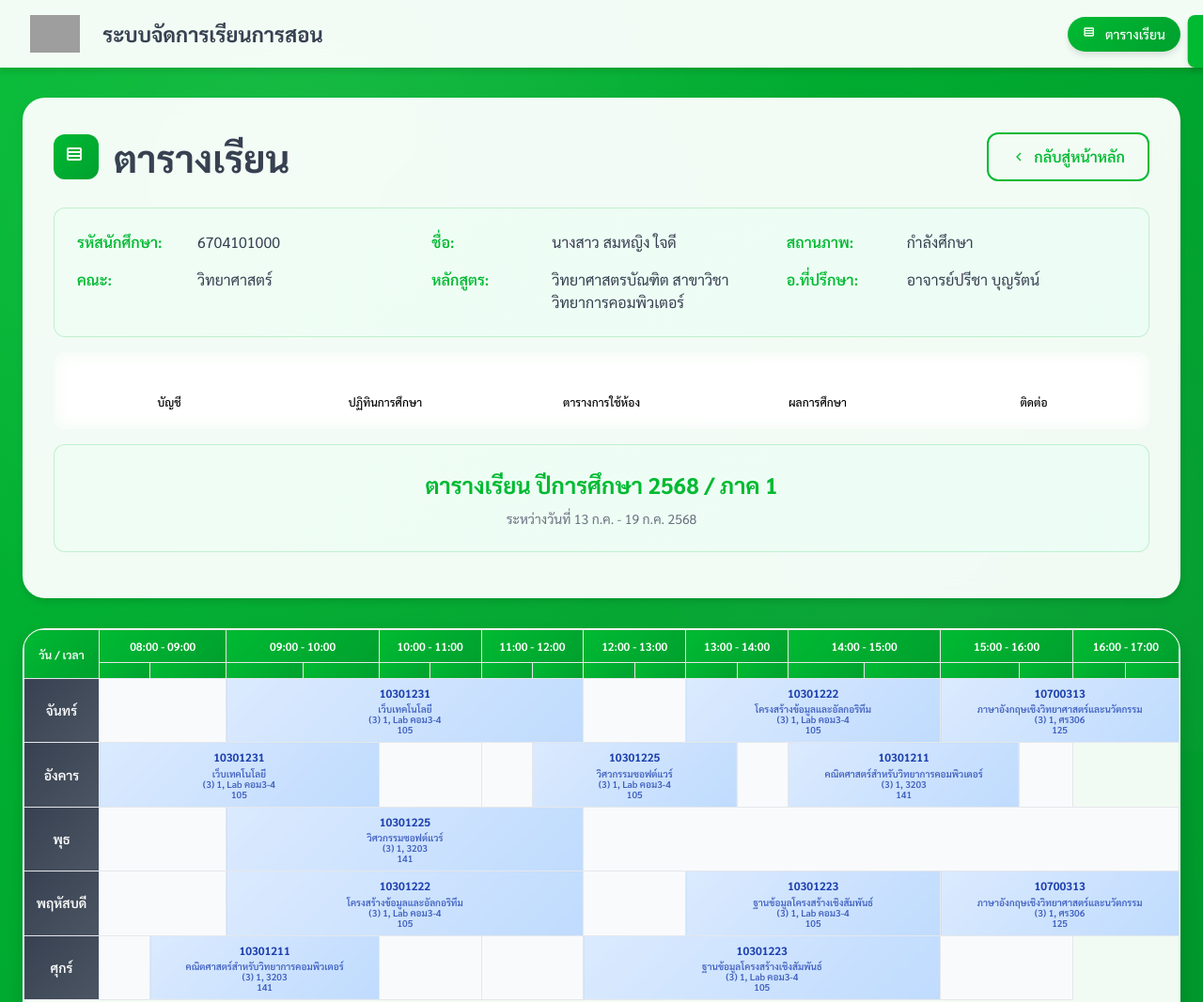
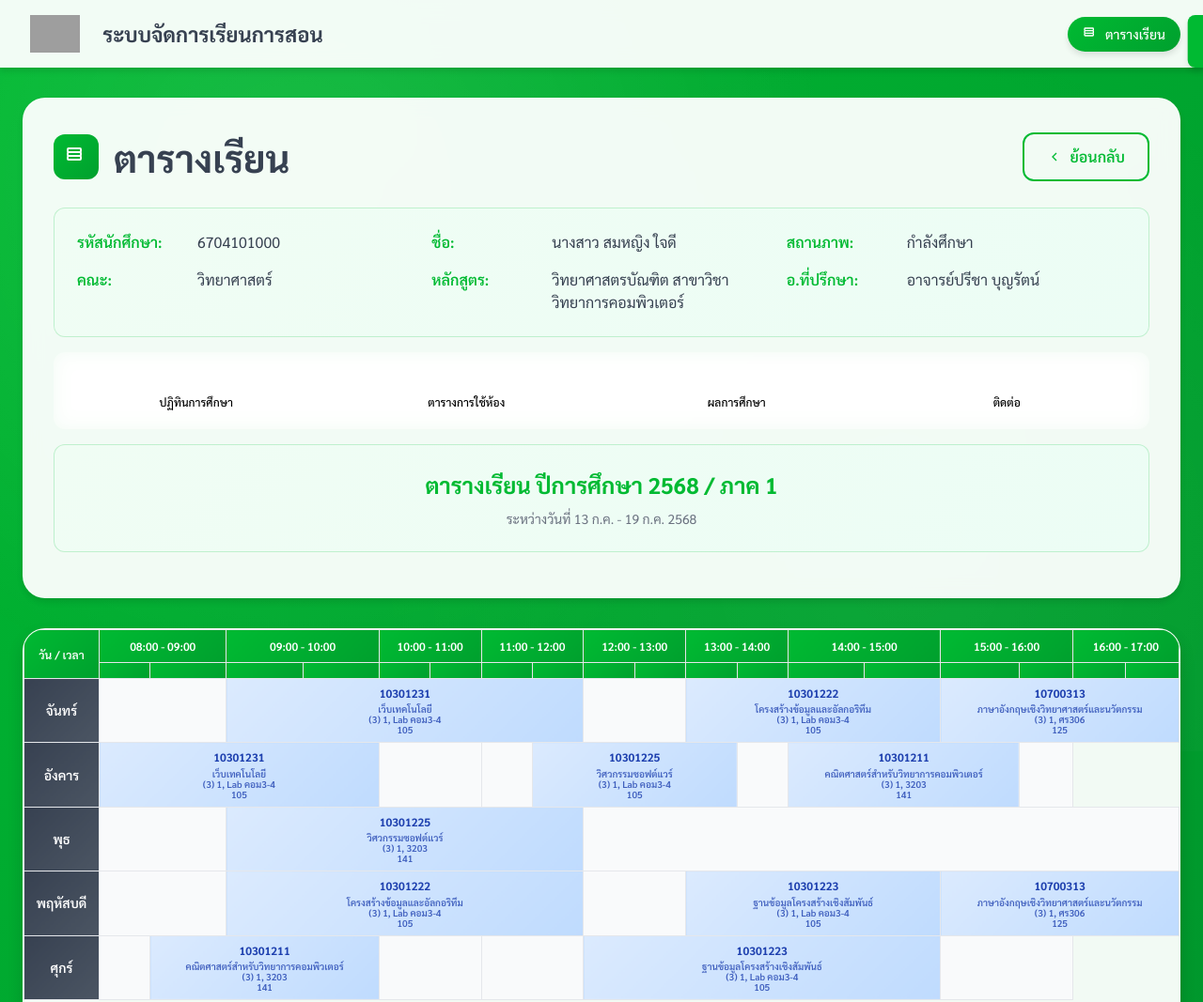
Before and after one commit to Thanathorn1/Project_design_web, a website: page student_schedule.html in a window 1280 px wide. Shown: the top 1067 px of the page at 94% size. Drawn offline with nearby package versions, Linux system fonts and the light colour scheme; grey boxes are pictures that could not be loaded.

Commit message:
Edit link to page 1

```diff
--- a/student_schedule.html
+++ b/student_schedule.html
@@ -672,11 +672,11 @@
                         </div>
                         ตารางเรียน
                     </h1>
-                    <a href="index.html" class="back-button">
+                    <a href="student_dashboard.html" class="back-button">
                         <svg class="back-icon" viewBox="0 0 24 24" fill="none" stroke="currentColor" stroke-width="2">
                             <polyline points="15,18 9,12 15,6"></polyline>
                         </svg>
-                        กลับสู่หน้าหลัก
+                        ย้อนกลับ
                     </a>
                 </div>
 
@@ -712,12 +712,6 @@
 
                 <!-- Navigation Tabs -->
                 <div class="nav-tabs">
-                    <a href="dashboard.html" class="nav-tab">
-                        <svg viewBox="0 0 24 24" fill="currentColor">
-                            <path fill-rule="evenodd" d="M10 9a3 3 0 100-6 3 3 0 000 6zm-7 9a7 7 0 1114 0H3z" clip-rule="evenodd"></path>
-                        </svg>
-                        <span style="color: black;">บัญชี</span>
-                    </a>
                     <a href="calendar_schedule.html" class="nav-tab" onclick="showToast('เปิดหน้าปฏิทินการศึกษา')">
                         <svg viewBox="0 0 24 24" fill="currentColor">
                             <path fill-rule="evenodd" d="M6 2a1 1 0 00-1 1v1H4a2 2 0 00-2 2v10a2 2 0 002 2h12a2 2 0 002-2V6a2 2 0 00-2-2h-1V3a1 1 0 10-2 0v1H7V3a1 1 0 00-1-1zm0 5a1 1 0 000 2h8a1 1 0 100-2H6z" clip-rule="evenodd"></path>
@@ -732,7 +726,7 @@
                         <span style="color: black;">ตารางการใช้ห้อง</span>
                     </a>
 
-                    <a href="grade.html" class="nav-tab">
+                    <a href="#" class="nav-tab">
                         <svg viewBox="0 0 24 24" fill="currentColor">
                             <path d="M10.394 2.08a1 1 0 00-.788 0l-7 3a1 1 0 000 1.84L5.25 8.051a.999.999 0 01.356-.257l4-1.714a1 1 0 11.788 1.838L7.667 9.088l1.94.831a1 1 0 00.787 0l7-3a1 1 0 000-1.838l-7-3zM3.31 9.397L5 10.12v4.102a8.969 8.969 0 00-1.05-.174 1 1 0 01-.89-.89 11.115 11.115 0 01.25-3.762zM9.3 16.573A9.026 9.026 0 007 14.935v-3.957l1.818.78a3 3 0 002.364 0l5.508-2.361a11.026 11.026 0 01.25 3.762 1 1 0 01-.89.89 8.968 8.968 0 00-5.35 2.524 1 1 0 01-1.4 0zM6 18a1 1 0 001-1v-2.065a8.935 8.935 0 00-2-.712V17a1 1 0 001 1z"></path>
                         </svg>
```
Also changed, not shown: calendar_schedule.html (+1 -1 lines), room_schedule.html (+2 -2 lines).
